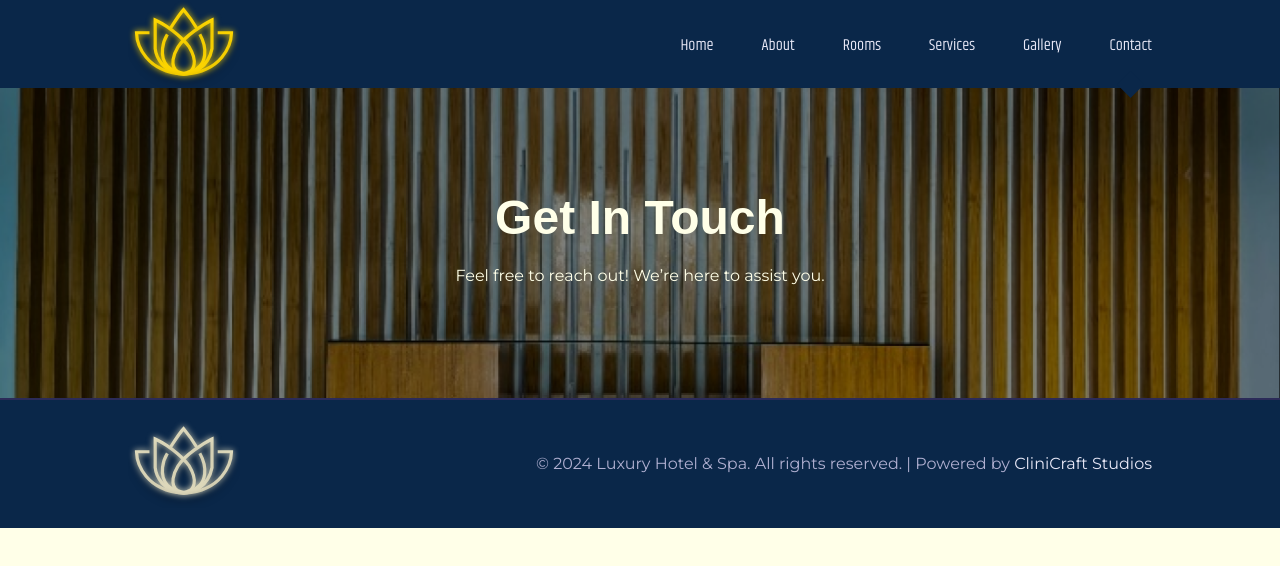
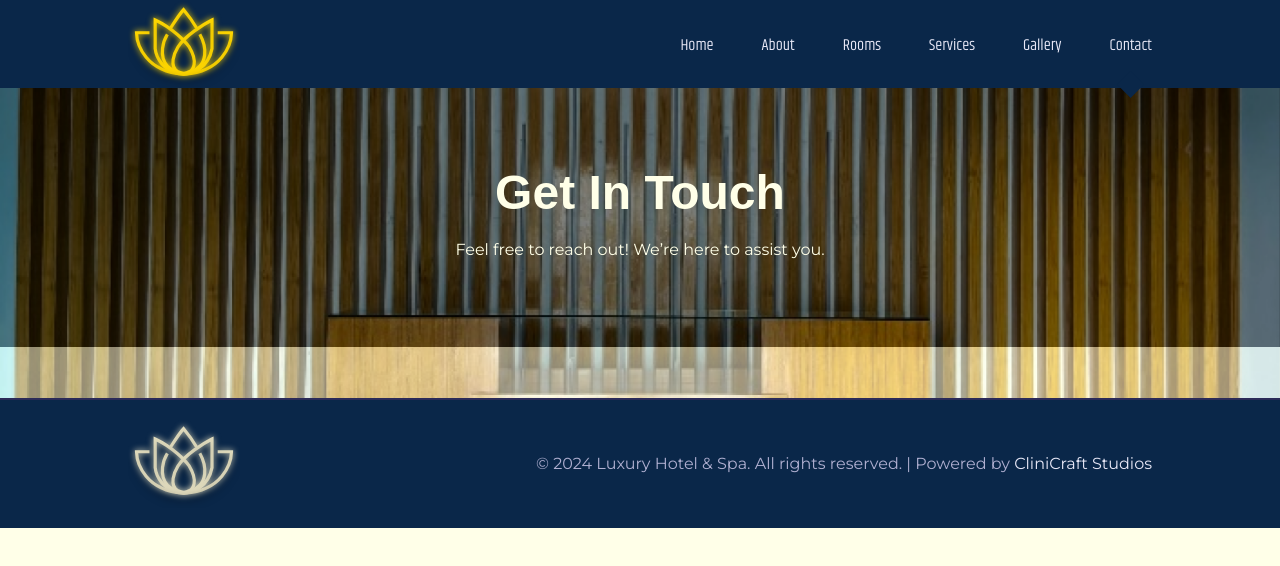
Before and after one commit to nickeybamby/hotel-app, a React (Create React App) app: page /contact in a window 1280 px wide. Shown: the top 566 px of the page. Built offline with nearby package versions, Linux system fonts and the light colour scheme; a web font is replaced by a local one.

Commit message:
updated the homepage

```diff
--- a/src/components/header.css
+++ b/src/components/header.css
@@ -7,7 +7,7 @@
 
 .header__container {
     width: 100%;
-    height: 100%;
+    height: 84%;
     position: relative;
     display: grid;
     place-items: center;
```
Also changed, not shown: src/images/gallery/img__contact.png.
